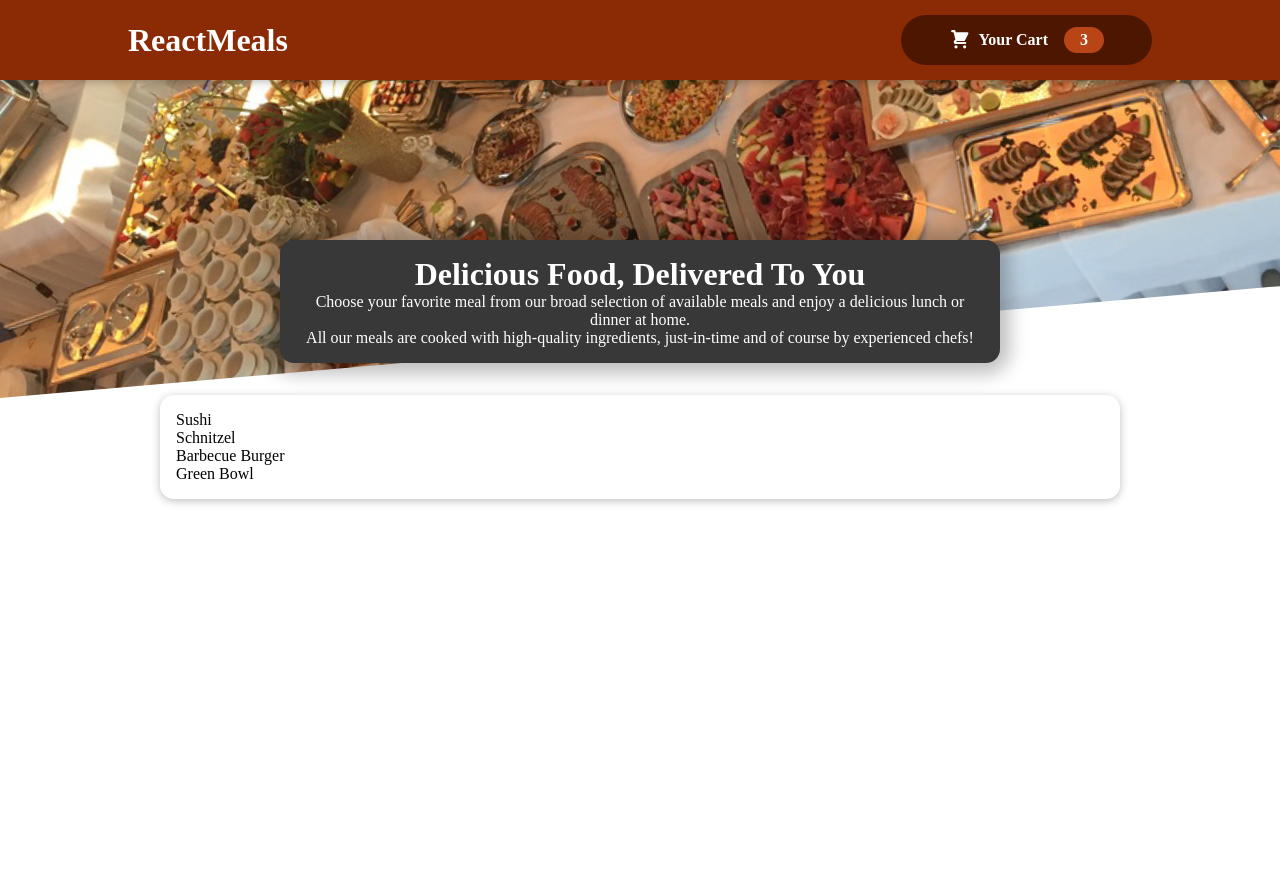
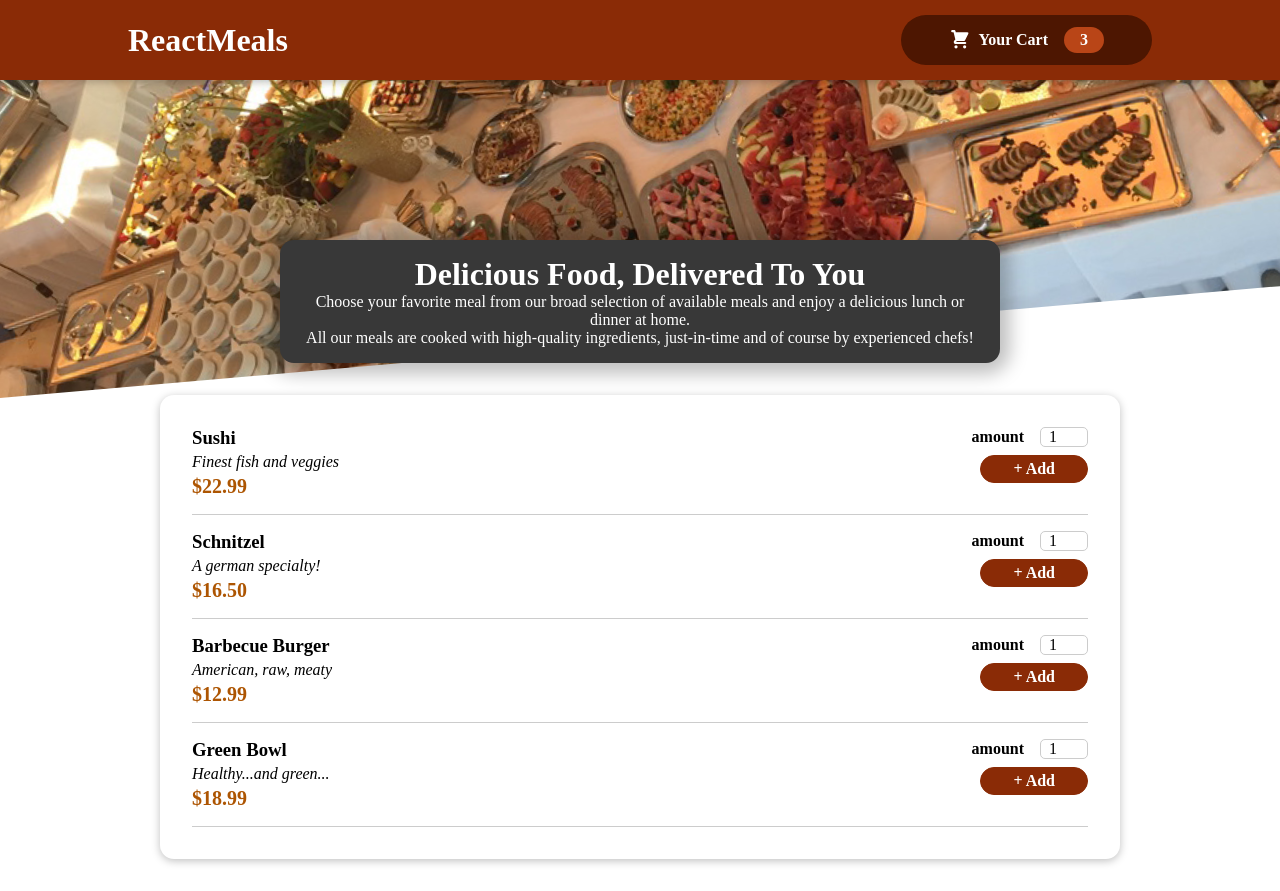
Before and after one commit to 2201monesh/food-ordering-app, a React (Create React App) app: page / in a window 1280 px wide. Before the commit the page ends 800 px from the top, so only its background shows below. Built offline with nearby package versions, Linux system fonts and the light colour scheme; the HTML template or start-up script is replaced by a standard one.

Commit message:
Added Cart Section

```diff
--- a/src/components/Meals/AvailableMeals.js
+++ b/src/components/Meals/AvailableMeals.js
@@ -1,4 +1,5 @@
 import Card from '../UI/Card';
+import MealItem from './MealItem/MealItem';
 
 const DUMMY_MEALS = [
   {
@@ -29,7 +30,7 @@
 
 const AvailableMeals = () => {
 
-    const mealsList = DUMMY_MEALS.map(meal => <li>{meal.name}</li>)
+    const mealsList = DUMMY_MEALS.map(meal => <MealItem id={meal.id} key={meal.id} name={meal.name} description={meal.description} price={meal.price} />)
 
     return(
         <section className="meals">
--- a/src/components/Meals/MealItem/MealItem.js
+++ b/src/components/Meals/MealItem/MealItem.js
@@ -0,0 +1,22 @@
+import MealItemForm from "./MealItemForm";
+
+const MealItem = (props) => {
+
+    const price = `$${props.price.toFixed(2)}`;
+
+    return (
+        <li className="meal">
+            <div>
+              <h3>{props.name}</h3>
+              <div className="description">{props.description}</div>
+              <div className="price">{price}</div>
+            </div>
+
+            <div>
+                <MealItemForm />
+            </div>
+        </li>
+    )
+}
+
+export default MealItem;
--- /dev/null
+++ b/src/components/Meals/MealItem/MealItemForm.js
@@ -0,0 +1,19 @@
+import Input from '../../UI/Input';
+
+const MealItemForm = (props) => {
+    return <form className="form">
+        <Input label="amount" input={{
+            id: "amount_" + props.id,
+            type: "number",
+            min: '1',
+            max: '5',
+            step: '1',
+            defaultValue: '1'
+        }} />
+        <button>
+            + Add
+        </button>
+    </form>
+}
+
+export default MealItemForm;
--- /dev/null
+++ b/src/components/UI/Input.js
@@ -0,0 +1,10 @@
+const Input = (props) => {
+    return <div className="input">
+        <label htmlFor={props.input.id}>
+          {props.label}
+        </label>
+        <input {...props.input}  />
+    </div>
+}
+
+export default Input;
--- a/src/index.css
+++ b/src/index.css
@@ -170,3 +170,90 @@
   color: #ad5502;
   font-size: 1.25rem;
 }
+
+.form {
+  text-align: right;
+}
+
+.form button {
+  font: inherit;
+  cursor: pointer;
+  background-color: #8a2b06;
+  border: 1px solid #8a2b06;
+  color: white;
+  padding: 0.25rem 2rem;
+  border-radius: 20px;
+  font-weight: bold;
+}
+
+.form button:hover,
+.form button:active {
+  background-color: #641e03;
+  border-color: #641e03;
+}
+
+.input {
+  display: flex;
+  align-items: center;
+  margin-bottom: 0.5rem;
+}
+
+.input label {
+  font-weight: bold;
+  margin-right: 1rem;
+}
+
+.input input {
+  width: 3rem;
+  border-radius: 5px;
+  border: 1px solid #ccc;
+  font: inherit;
+  padding-left: 0.5rem;
+}
+
+.cart-items {
+  list-style: none;
+  margin: 0;
+  padding: 0;
+  max-height: 20rem;
+  overflow: auto;
+}
+
+.total {
+  display: flex;
+  justify-content: space-between;
+  align-items: center;
+  font-weight: bold;
+  font-size: 1.5rem;
+  margin: 1rem 0;
+}
+
+.actions {
+  text-align: right;
+}
+
+.actions button {
+  font: inherit;
+  cursor: pointer;
+  background-color: transparent;
+  border: 1px solid #8a2b06;
+  padding: 0.5rem 2rem;
+  border-radius: 25px;
+  margin-left: 1rem;
+}
+
+.actions button:hover,
+.actions button:active {
+  background-color: #5a1a01;
+  border-color: #5a1a01;
+  color: white;
+}
+
+.actions .button--alt {
+  color: #8a2b06;
+}
+
+.actions .button {
+  background-color: #8a2b06;
+  color: white;
+}
```
Also changed, not shown: src/components/Cart/Cart.js (added, +20 -0 lines).
